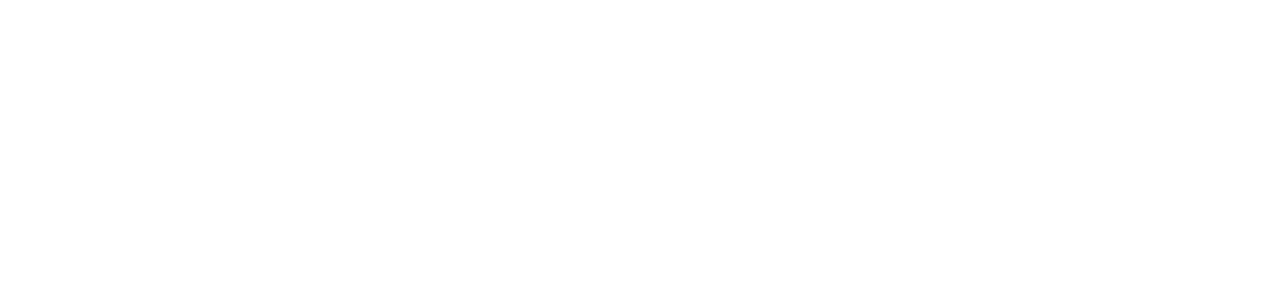
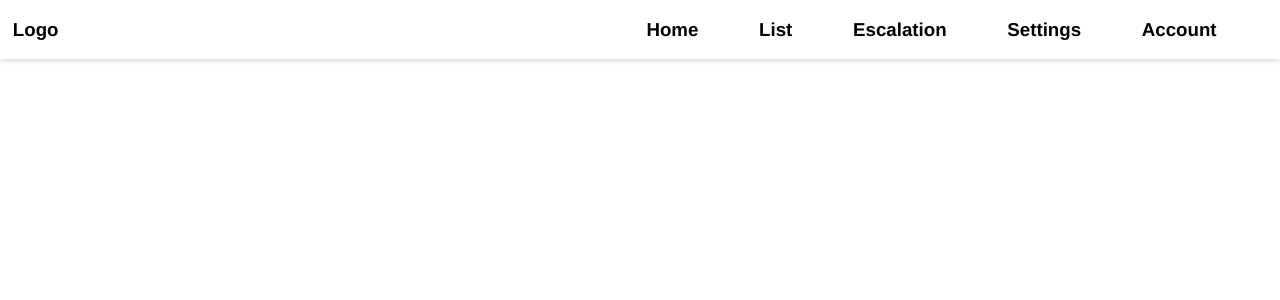
Before and after one commit to akshatsinghania/starlly-task, a React (Create React App) app: page / in a window 1280 px wide. Shown: the top 300 px of the page. Built offline with nearby package versions, Linux system fonts and the light colour scheme.

Commit message:
added navbar and global styles

```diff
--- a/package.json
+++ b/package.json
@@ -9,6 +9,7 @@
     "react": "^17.0.2",
     "react-dom": "^17.0.2",
     "react-scripts": "4.0.3",
+    "styled-components": "^5.3.0",
     "web-vitals": "^1.0.1"
   },
   "scripts": {
--- a/src/App.js
+++ b/src/App.js
@@ -1,7 +1,15 @@
 import React from 'react';
 
+import GlobalStyle from './theme/GlobalStyle';
+import Navbar from './components/navbar/Navbar';
+
 const App = () => {
-	return <div></div>;
+	return (
+		<div>
+			<GlobalStyle />
+			<Navbar />
+		</div>
+	);
 };
 
 export default App;
--- /dev/null
+++ b/src/components/navbar/Navbar.js
@@ -0,0 +1,20 @@
+import React from 'react';
+import Style from './Navbar.style';
+
+const Navbar = () => {
+	return (
+		<Style>
+			<h3 className='logo'>Logo</h3>
+
+			<div className='nav'>
+				<h3 className='nav-item'>Home</h3>
+				<h3 className='nav-item'>List</h3>
+				<h3 className='nav-item'>Escalation</h3>
+				<h3 className='nav-item'>Settings</h3>
+				<h3 className='nav-item'>Account</h3>
+			</div>
+		</Style>
+	);
+};
+
+export default Navbar;
--- /dev/null
+++ b/src/components/navbar/Navbar.style.js
@@ -0,0 +1,17 @@
+import styled from 'styled-components';
+
+const Style = styled.div`
+	display: flex;
+	box-shadow: 0 2px 5px 0 rgba(0, 0, 0, 0.16);
+	.logo {
+		margin-left: 1%;
+		flex: 0.5;
+	}
+	.nav {
+		display: flex;
+		flex: 0.45;
+		justify-content: space-between;
+	}
+`;
+
+export default Style;
--- /dev/null
+++ b/src/theme/GlobalStyle.js
@@ -0,0 +1,11 @@
+import { createGlobalStyle } from 'styled-components';
+
+const GlobalStyle = createGlobalStyle`
+  body {
+    margin: 0;
+    padding: 0;
+    font-family: Open-Sans, Helvetica, Sans-Serif;
+  }
+`;
+
+export default GlobalStyle;
```
Also changed, not shown: 1 other file (tests, documents, lock files or other folders).
